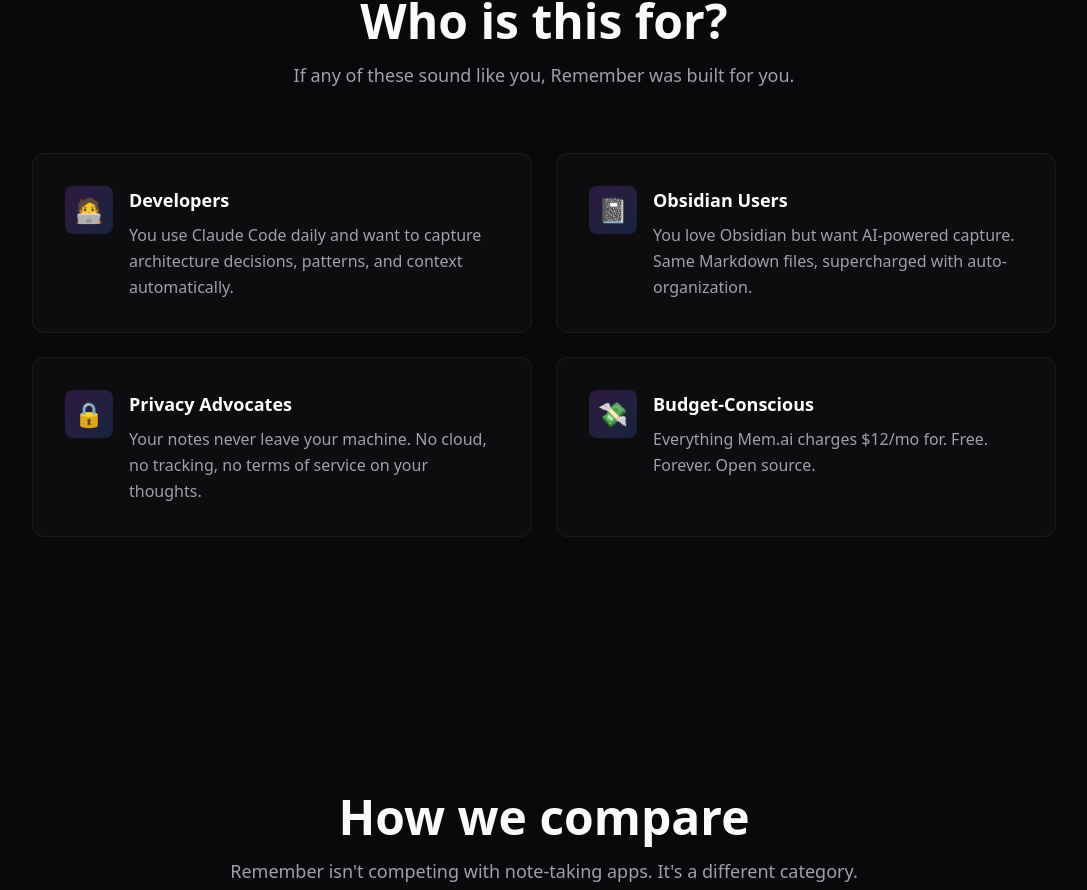
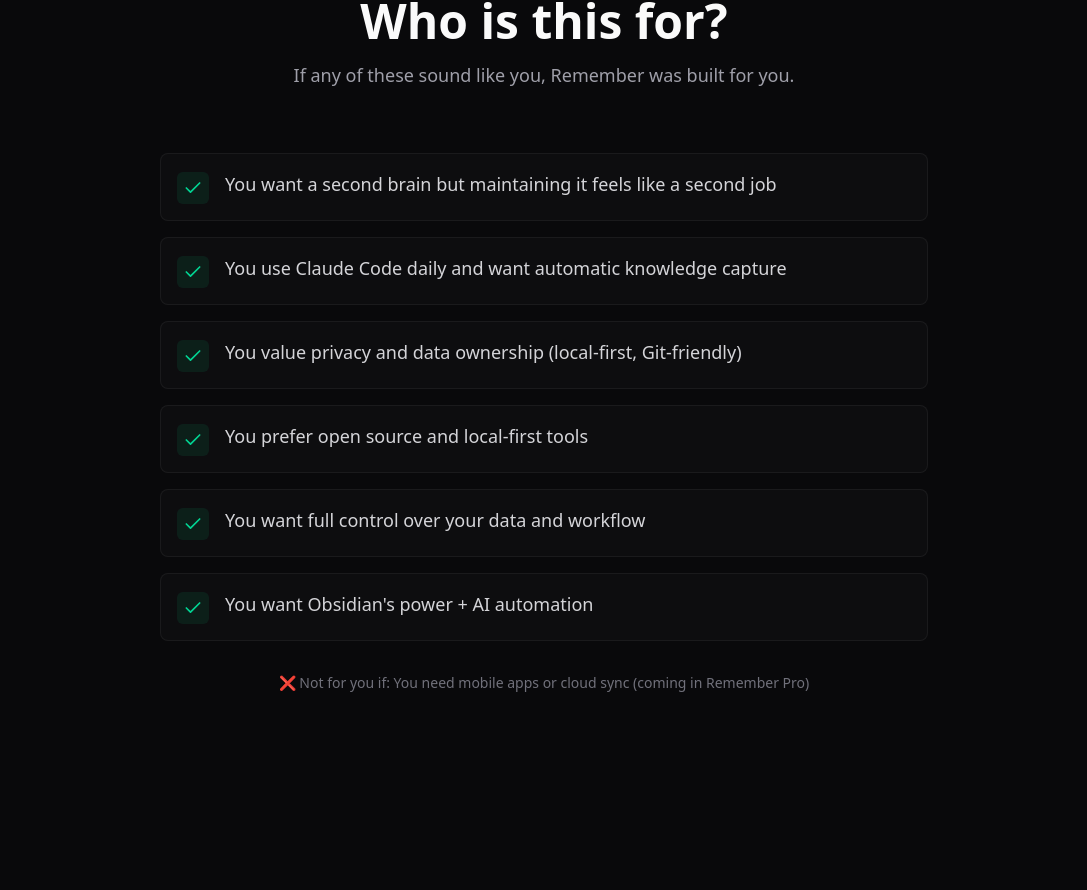
Before and after one commit to remember-md/site, a Next.js app: page / in a window 1280 px wide. Shown: the part 3424-4314 px from the top of the page, without its empty margins (96-1183 px from the left). Built offline with nearby package versions, Linux system fonts and the light colour scheme.

Commit message:
Fix WhoIsThisFor: vertical checklist layout
- Changed from 2x2 persona cards to vertical checkbox list
- Each item on its own row with emerald check icon
- Stagger animation on scroll
- Added 'Not for you if' note at bottom
- flex-col ensures items stack vertically

```diff
--- a/components/WhoIsThisFor.tsx
+++ b/components/WhoIsThisFor.tsx
@@ -1,50 +1,31 @@
 "use client";
 
 import { motion } from "framer-motion";
-import { Code2, BookOpen, Shield, Coins } from "lucide-react";
-import { ReactNode } from "react";
+import { Check } from "lucide-react";
 
-const personas: { icon: ReactNode; emoji: string; title: string; desc: string }[] = [
-  {
-    icon: <Code2 className="w-6 h-6" />,
-    emoji: "🧑‍💻",
-    title: "Developers",
-    desc: "You use Claude Code daily and want to capture architecture decisions, patterns, and context automatically.",
-  },
-  {
-    icon: <BookOpen className="w-6 h-6" />,
-    emoji: "📓",
-    title: "Obsidian Users",
-    desc: "You love Obsidian but want AI-powered capture. Same Markdown files, supercharged with auto-organization.",
-  },
-  {
-    icon: <Shield className="w-6 h-6" />,
-    emoji: "🔒",
-    title: "Privacy Advocates",
-    desc: "Your notes never leave your machine. No cloud, no tracking, no terms of service on your thoughts.",
-  },
-  {
-    icon: <Coins className="w-6 h-6" />,
-    emoji: "💸",
-    title: "Budget-Conscious",
-    desc: "Everything Mem.ai charges $12/mo for. Free. Forever. Open source.",
-  },
+const reasons = [
+  "You want a second brain but maintaining it feels like a second job",
+  "You use Claude Code daily and want automatic knowledge capture",
+  "You value privacy and data ownership (local-first, Git-friendly)",
+  "You prefer open source and local-first tools",
+  "You want full control over your data and workflow",
+  "You want Obsidian's power + AI automation",
 ];
 
 const container = {
   hidden: {},
-  show: { transition: { staggerChildren: 0.1 } },
+  show: { transition: { staggerChildren: 0.08 } },
 };
 
 const item = {
-  hidden: { opacity: 0, y: 20 },
-  show: { opacity: 1, y: 0 },
+  hidden: { opacity: 0, x: -20 },
+  show: { opacity: 1, x: 0 },
 };
 
 export default function WhoIsThisFor() {
   return (
     <section id="who" className="py-32 px-6">
-      <div className="max-w-5xl mx-auto">
+      <div className="max-w-3xl mx-auto">
         <motion.div
           className="text-center mb-16"
           initial={{ opacity: 0, y: 20 }}
@@ -60,32 +41,34 @@
         </motion.div>
 
         <motion.div
-          className="grid grid-cols-1 md:grid-cols-2 gap-6"
+          className="flex flex-col gap-4"
           variants={container}
           initial="hidden"
           whileInView="show"
           viewport={{ once: true }}
         >
-          {personas.map((p) => (
+          {reasons.map((reason) => (
             <motion.div
-              key={p.title}
+              key={reason}
               variants={item}
-              className="group relative rounded-xl border border-white/5 bg-white/[0.02] p-8 hover:bg-white/[0.04] transition-colors"
+              className="flex items-start gap-4 p-4 rounded-lg border border-white/5 bg-white/[0.02] hover:bg-white/[0.04] transition-colors"
             >
-              <div className="flex items-start gap-4">
-                <div className="flex-shrink-0 w-12 h-12 rounded-lg bg-gradient-to-br from-purple-500/20 to-blue-500/20 flex items-center justify-center text-2xl">
-                  {p.emoji}
-                </div>
-                <div>
-                  <h3 className="text-white font-semibold text-lg mb-2">
-                    {p.title}
-                  </h3>
-                  <p className="text-zinc-400 leading-relaxed">{p.desc}</p>
-                </div>
+              <div className="flex-shrink-0 w-8 h-8 rounded-md bg-emerald-500/10 flex items-center justify-center mt-0.5">
+                <Check className="w-5 h-5 text-emerald-400" />
               </div>
+              <p className="text-zinc-300 text-lg leading-relaxed">{reason}</p>
             </motion.div>
           ))}
         </motion.div>
+
+        <motion.p
+          className="text-center text-zinc-500 text-sm mt-8"
+          initial={{ opacity: 0 }}
+          whileInView={{ opacity: 1 }}
+          viewport={{ once: true }}
+        >
+          ❌ Not for you if: You need mobile apps or cloud sync (coming in Remember Pro)
+        </motion.p>
       </div>
     </section>
   );
```
